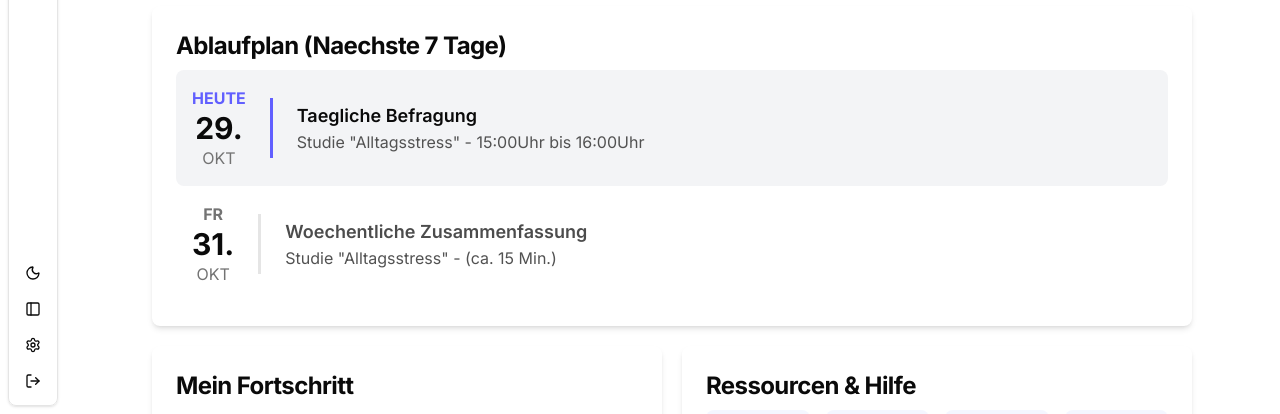
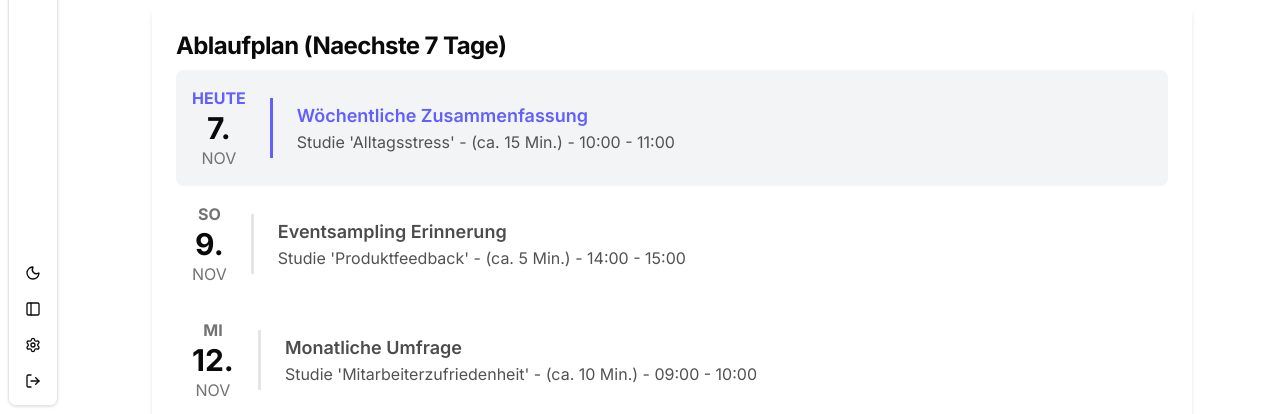
Before and after one commit to Factorium1/pulse, a Next.js app in the folder apps/web/: page /home in a window 1280 px wide. Shown: the part 386-800 px from the top of the page. Built offline with nearby package versions, Linux system fonts and the light colour scheme; no server answers.

Commit message:
feat: outsource calender to calender cards

```diff
--- a/apps/web/src/app/home/page.tsx
+++ b/apps/web/src/app/home/page.tsx
@@ -3,6 +3,7 @@ import InfoCard from '@/components/ui/infoCard'
 import { Progress } from '@/components/ui/progress'
 import { FaUserGroup } from 'react-icons/fa6'
 import Link from 'next/link'
+import CalenderCard from '@/components/ui/calender-card'
 
 const Home = () => {
   return (
@@ -30,30 +31,25 @@ const Home = () => {
       <div className="grid grid-cols-1 lg:grid-cols-2 gap-5">
         <div className="col-span-full shadow-md rounded-lg p-6 bg-card">
           <p className="h3-bold mb-2">Ablaufplan (Naechste 7 Tage)</p>
-          <div className="bg-gray-100 flex justify-start items-center gap-6 p-4 rounded-lg">
-            <div className="flex-center flex-col">
-              <p className="font-bold text-indigo-500">HEUTE</p>
-              <p className="font-bold text-3xl ">29.</p>
-              <p className="text-neutral-500">OKT</p>
-            </div>
-            <div className="border-l border-2 h-15 !border-indigo-500" />
-            <div className="">
-              <p className="font-semibold text-lg">Taegliche Befragung</p>
-              <p className="text-neutral-600">Studie "Alltagsstress" - 15:00Uhr bis 16:00Uhr</p>
-            </div>
-          </div>
-          <div className="flex justify-start items-center gap-6 p-4 rounded-lg">
-            <div className="flex-center flex-col">
-              <p className="font-bold text-neutral-500">FR</p>
-              <p className="font-bold text-3xl ">31.</p>
-              <p className="text-neutral-500">OKT</p>
-            </div>
-            <div className="border-l border-2 h-15 border-indigo-500" />
-            <div className="">
-              <p className="font-semibold text-lg text-black/70">Woechentliche Zusammenfassung</p>
-              <p className="text-neutral-600">Studie "Alltagsstress" - (ca. 15 Min.)</p>
-            </div>
-          </div>
+          <CalenderCard
+            type="today"
+            date={new Date()}
+            time="10:00 - 11:00"
+            title="Wöchentliche Zusammenfassung"
+            description="Studie 'Alltagsstress' - (ca. 15 Min.)"
+          />
+          <CalenderCard
+            date={new Date(new Date().setDate(new Date().getDate() + 2))}
+            time="14:00 - 15:00"
+            title="Eventsampling Erinnerung"
+            description="Studie 'Produktfeedback' - (ca. 5 Min.)"
+          />
+          <CalenderCard
+            date={new Date(new Date().setDate(new Date().getDate() + 5))}
+            time="09:00 - 10:00"
+            title="Monatliche Umfrage"
+            description="Studie 'Mitarbeiterzufriedenheit' - (ca. 10 Min.)"
+          />
         </div>
 
         <div className="cols-span-1 shadow-md rounded-lg p-6 bg-card">
--- /dev/null
+++ b/apps/web/src/components/ui/calender-card.tsx
@@ -0,0 +1,40 @@
+type CalenderCardProps = {
+  type?: 'today' | 'upcoming'
+  date: Date
+  time: string
+  title: string
+  description: string
+}
+
+const CalenderCard = ({ type, date, time, title, description }: CalenderCardProps) => {
+  return (
+    <>
+      <div
+        className={` ${type === 'today' ? 'bg-gray-100' : ''} flex justify-start items-center gap-6 p-4 rounded-lg`}
+      >
+        <div className="flex-center flex-col">
+          <p className={`font-bold ${type === 'today' ? 'text-indigo-500' : 'text-neutral-500'}`}>
+            {type === 'today'
+              ? 'HEUTE'
+              : new Date(date).toLocaleDateString('de-DE', { weekday: 'short' }).toUpperCase()}
+          </p>
+          <p className="font-bold text-3xl">{new Date(date).getDate()}.</p>
+          <p className="text-neutral-500">
+            {new Date(date).toLocaleDateString('de-DE', { month: 'short' }).toUpperCase()}
+          </p>
+        </div>
+        <div className={`border-l border-2 h-15 ${type === 'today' ? '!border-indigo-500' : ''}`} />
+        <div className="">
+          <p
+            className={`font-semibold text-lg ${type === 'today' ? 'text-indigo-500' : 'text-black/70'}`}
+          >
+            {title}
+          </p>
+          <p className="text-neutral-600">{`${description} - ${time}`}</p>
+        </div>
+      </div>
+    </>
+  )
+}
+
+export default CalenderCard
```
